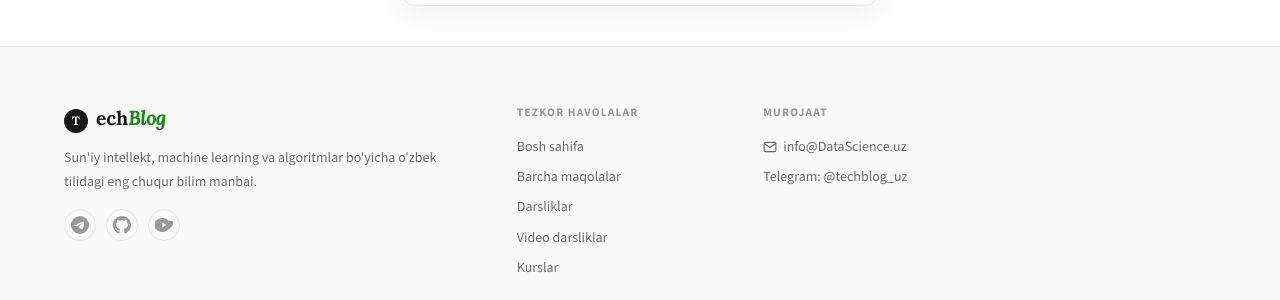
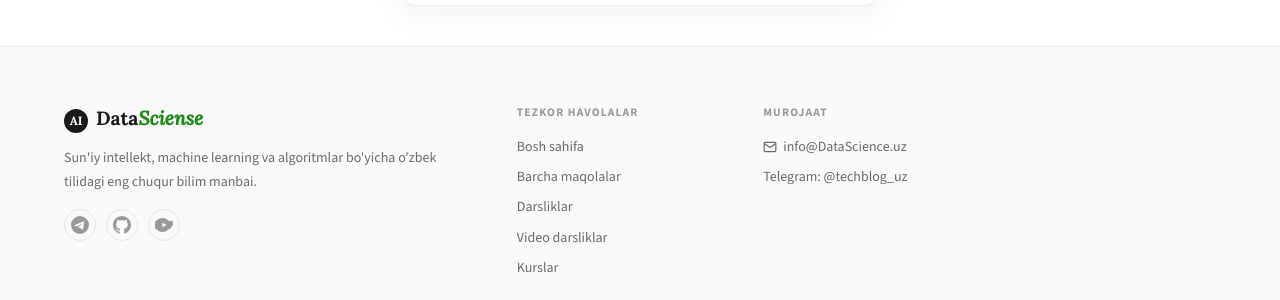
Before and after one commit to akbarrashidov/data-sciense, a Django app: page /registration/ in a window 1280 px wide. Shown: the part 1025-1325 px from the top of the page. Run offline with Django 4.2, Linux system fonts and the light colour scheme; data that the repository does not hold is empty; some libraries are stand-ins or nearby versions.

Commit message:
template

```diff
--- a/templates/base.html
+++ b/templates/base.html
@@ -153,8 +153,8 @@
     <div class="footer-top">
         <div class="ft-brand">
             <a href="/" class="ft-logo">
-                <span class="logo-mark">T</span>
-                <span>ech<em>Blog</em></span>
+                <span class="logo-mark">AI</span>
+                <span>Data<em>Sciense</em></span>
             </a>
             <p>Sun'iy intellekt, machine learning va algoritmlar bo'yicha o'zbek tilidagi eng chuqur bilim manbai.</p>
             <div class="ft-social">
```
Also changed, not shown: 1 other file.
